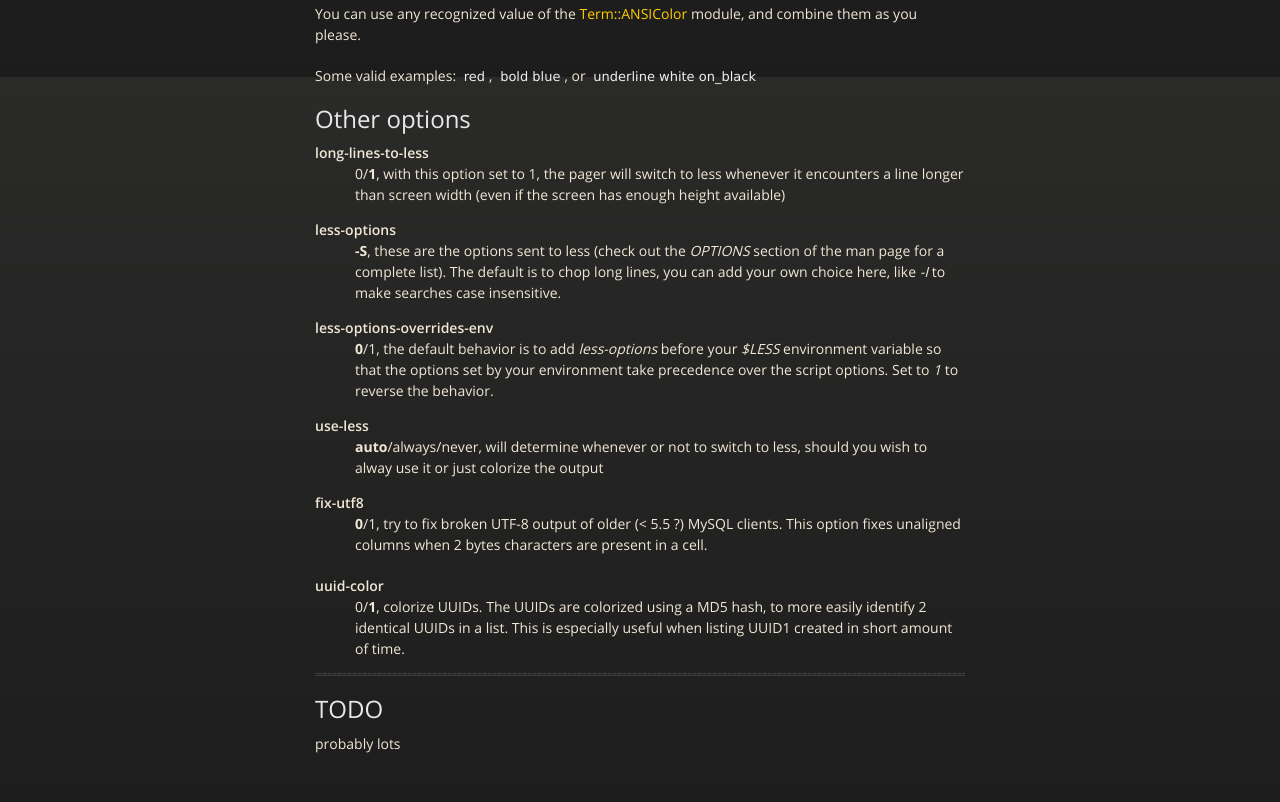
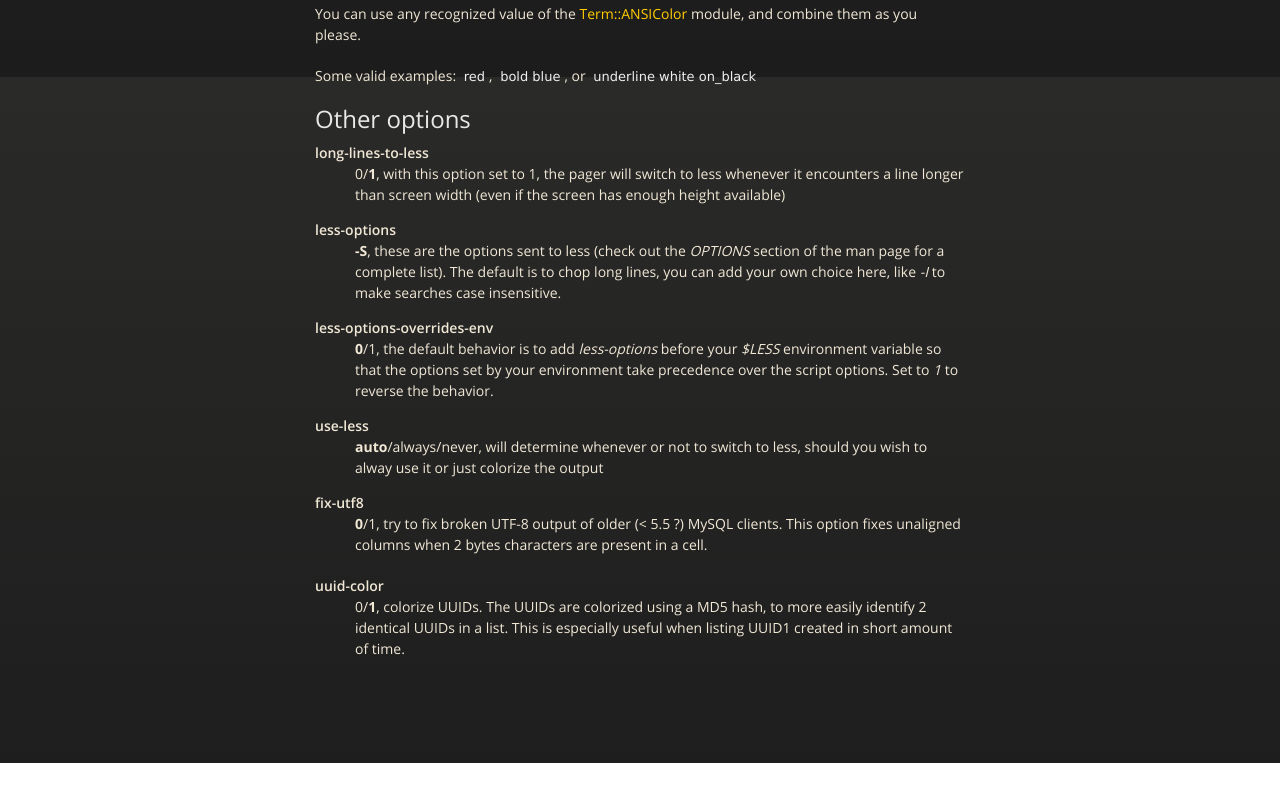
Before and after one commit to romuald/mypager, a plain HTML site: page index.html in a window 1280 px wide. Shown: the part 2323-3125 px from the top of the page. After the commit the page ends 3086 px from the top, so only its background shows below. Drawn offline with nearby package versions, Linux system fonts and the light colour scheme.

Commit message:
Remove TODO as it was empty for a few years now

```diff
--- a/index.html
+++ b/index.html
@@ -175,10 +175,6 @@ psql --stuff
     0/<strong>1</strong>, colorize UUIDs. The UUIDs are colorized using a MD5 hash, to more easily identify 2 identical UUIDs in a list. This is especially useful when listing UUID1 created in short amount of time.
   </dd>
 </dl>
-<hr>
-<h2 id="todo">TODO</h2>
-
-<p>probably lots</p>
       </section>
 
     </div>
```
